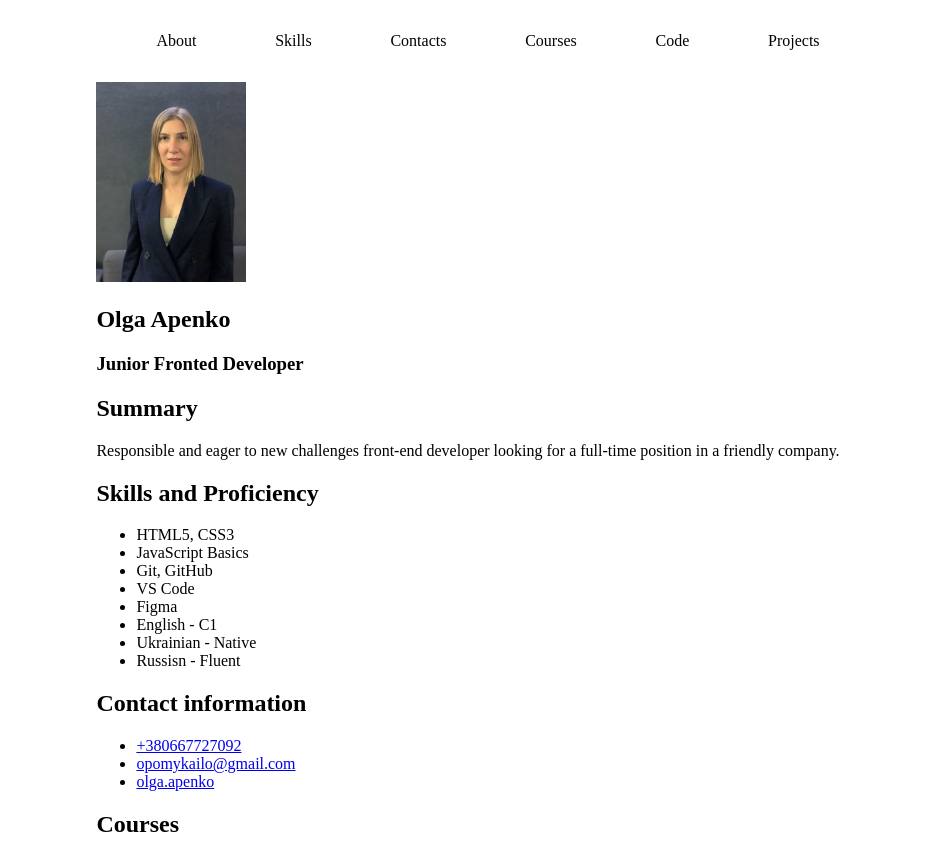
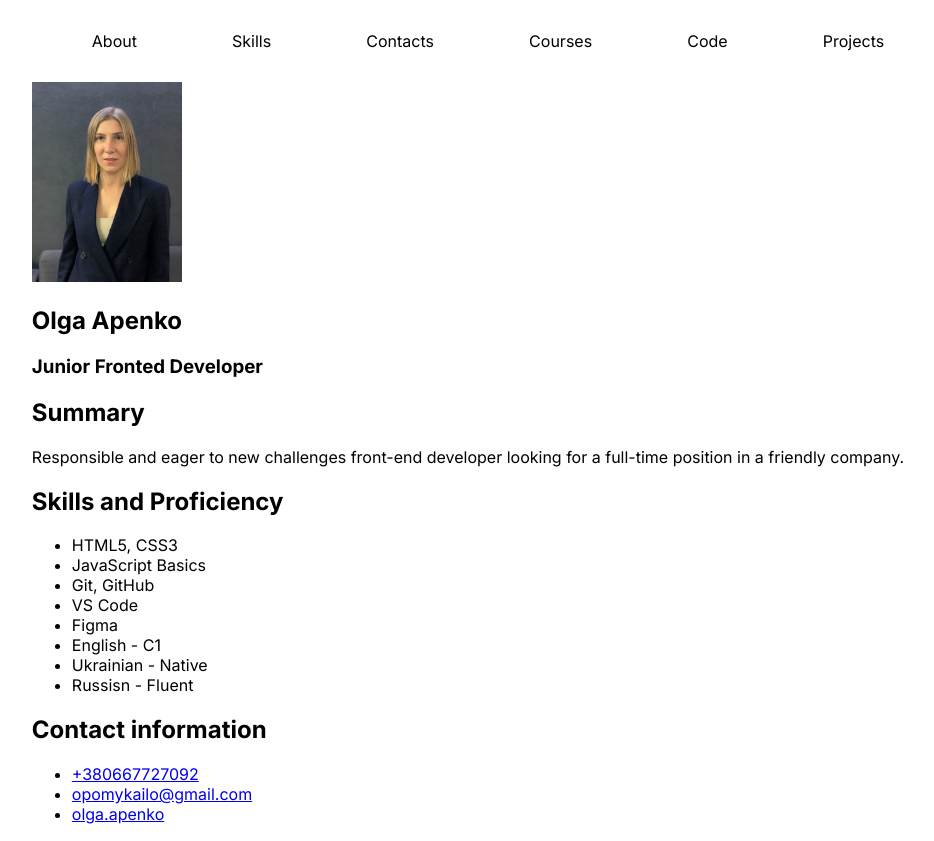
Before and after one commit to olga-apenko/rsschool-cv, a plain HTML site: page index.html in a window 1280 px wide. Shown: the top 841 px of the page, without its empty margins (172-1106 px from the left). Drawn offline with Linux system fonts and the light colour scheme.

Commit message:
feat: add font

```diff
--- a/css/style.css
+++ b/css/style.css
@@ -13,6 +13,7 @@ body {
     display: flex;
     flex-direction: column;
     justify-content: space-between;
+    font-family: "Inter", sans-serif;
 }
 
 .container {
--- a/index.html
+++ b/index.html
@@ -4,6 +4,9 @@
     <meta charset="UTF-8">
     <meta name="viewport" content="width=device-width, initial-scale=1.0">
     <title>cv</title>
+    <link rel="preconnect" href="https://fonts.googleapis.com">
+    <link rel="preconnect" href="https://fonts.gstatic.com" crossorigin>
+    <link href="https://fonts.googleapis.com/css2?family=Inter:wght@300;400;600;700&family=Permanent+Marker&display=swap" rel="stylesheet">
     <link rel="stylesheet" href="css/style.css">
     <link rel="icon" href="assets/img/favicon.ico">
 </head>
```
